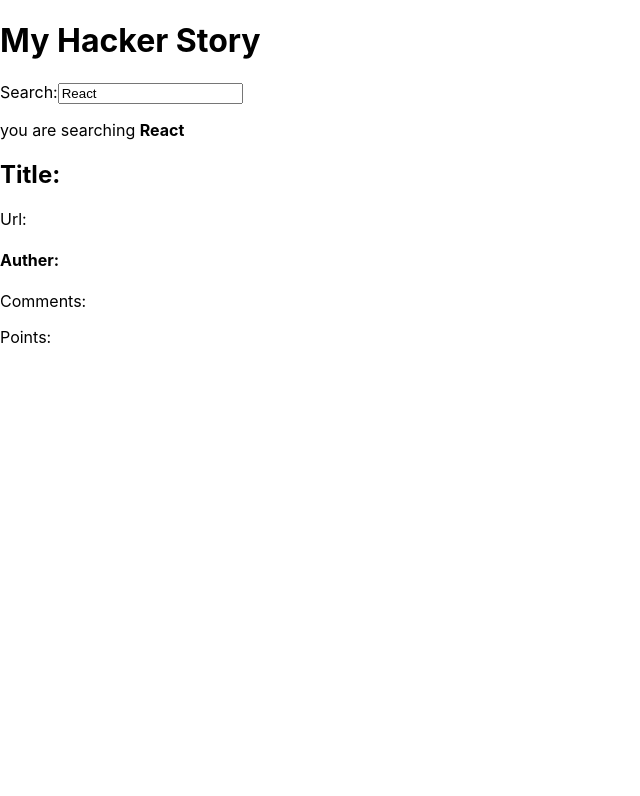
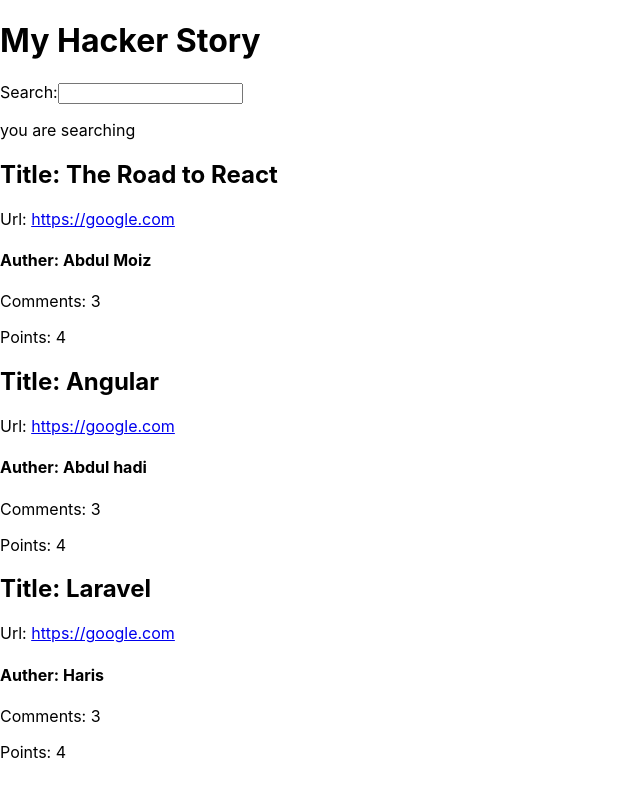
Before and after one commit to ShahMoiz/hackers_story_practice, a React (Create React App) app: page / in a window 1280 px wide. Shown: the top 796 px of the page, without its empty margins (0-640 px from the left). Built offline with nearby package versions, Linux system fonts and the light colour scheme.

Commit message:
Props Handling (Adbanced)

```diff
--- a/src/App.js
+++ b/src/App.js
@@ -12,7 +12,7 @@ const App = () => {
     {
       title: 'The Road to React',
       url: 'https://google.com',
-      auther: 'Abdul Moiz',
+      author: 'Abdul Moiz',
       num_comments: 3,
       points: 4,
       objectId: 0
@@ -20,7 +20,7 @@ const App = () => {
     {
       title: 'Angular',
       url: 'https://google.com',
-      auther: 'Abdul hadi',
+      author: 'Abdul hadi',
       num_comments: 3,
       points: 4,
       objectId: 1
@@ -28,14 +28,14 @@ const App = () => {
     {
       title: 'Laravel',
       url: 'https://google.com',
-      auther: 'Haris',
+      author: 'Haris',
       num_comments: 3,
       points: 4,
       objectId: 2
     },
   ];
 
-  const [searchData, setSearchData] = React.useState("React");
+  const [searchData, setSearchData] = React.useState("");
   const handleChange = event => {
     setSearchData(event.target.value);
     console.log(event.target.value)   // props.onSearch(event);
@@ -56,7 +56,4 @@ const App = () => {
   )
 }
 
-const Item = () => {
-
-}
 export default App;
--- a/src/ListComponent/list.js
+++ b/src/ListComponent/list.js
@@ -1,19 +1,3 @@
 import { Item } from "../itemComponent/item";
 export const List = ({ list }) =>
-{
-    return list.map(item => <Item />)
-    // <div>
-    //     {props.list.map(list =>
-    //     (
-    //     <div key={list.objectId}>
-    //         <h2>Title: {list.title}</h2>
-    //         <a href={list.url} />Url: {list.url}
-    //         <h4>Auther: {list.auther}</h4>
-    //         <p>Comments: {list.num_comments}</p>
-    //         <p>Points: {list.points}</p>
-    //     </div>
-    //     ))
-    //     }
-
-    // </div>
-}
+list.map(({objectID, ...item}) => <Item key={objectID} {...item}/>);
--- a/src/itemComponent/item.js
+++ b/src/itemComponent/item.js
@@ -1,16 +1,22 @@
-export const Item = () => (
-    // <div key={list.objectId}>
-    //     <h2>Title: {list.title}</h2>
-    //     <a href={list.url} />Url: {list.url}
-    //     <h4>Auther: {list.auther}</h4>
-    //     <p>Comments: {list.num_comments}</p>
-    //     <p>Points: {list.points}</p>
-    // </div>
+export const Item = ({
+        title,
+        url,
+        author,
+        num_comments,
+        points
+}) => (
     <div>
-         <h2>Title:</h2>
-         <a />Url:
-         <h4>Auther: </h4>
-         <p>Comments: </p>
-         <p>Points: </p>
-     </div>
+        <h2>Title: {title}</h2>
+        <p>Url: <a href={url}>{url}</a></p>
+        <h4>Auther: {author}</h4>
+        <p>Comments: {num_comments}</p>
+        <p>Points: {points}</p>
+    </div>
+    // <div>
+    //      <h2>Title:</h2>
+    //      <a />Url:
+    //      <h4>Auther: </h4>
+    //      <p>Comments: </p>
+    //      <p>Points: </p>
+    //  </div>
 )
```
Also changed, not shown: 1 other file (tests, documents, lock files or other folders).
